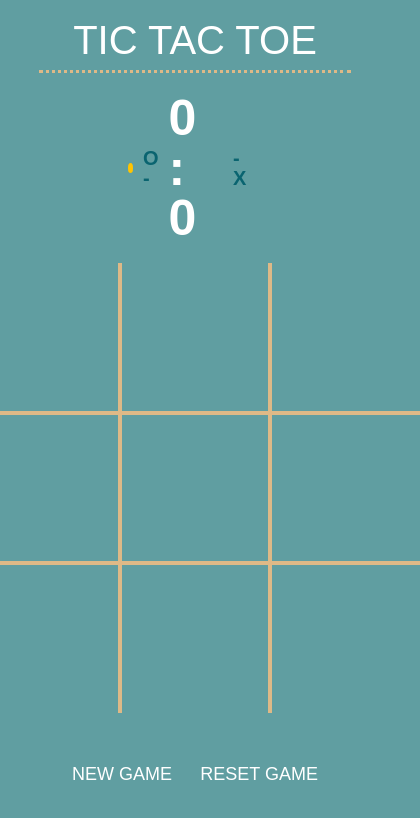
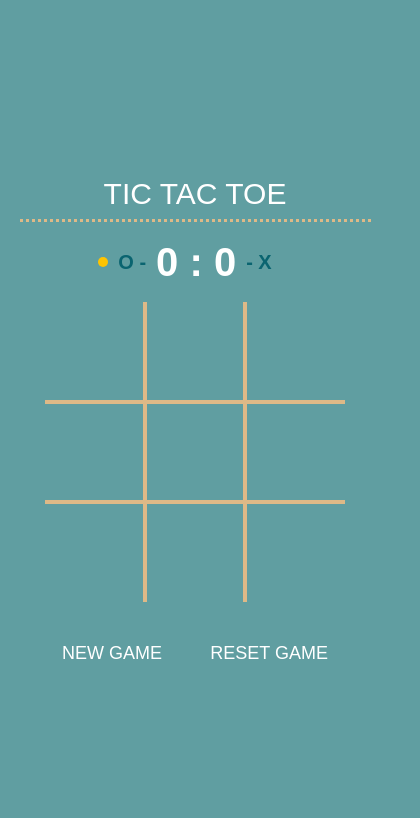
Before and after one commit to flaviaferri/TicTacToeGame, a Next.js app: page / in a window 390 px wide. Shown: the top 818 px of the page, 420 px wide, since content can reach past the window. Built offline with nearby package versions, Linux system fonts and the light colour scheme.

Commit message:
fixing style

```diff
--- a/components/Game/index.js
+++ b/components/Game/index.js
@@ -10,6 +10,7 @@ const GameWrapper = styled.section(
     justify-content: center;
     flex-direction: column;
     margin-top: 2rem;
+    height: 100vh;
   `
 );
 
@@ -24,9 +25,16 @@ const Title = styled.h1(
     border-bottom: 3px dotted ${theme.colors.beige};
     padding-bottom: 1rem;
     text-transform: uppercase;
+
+    ${theme.breakpoints[0]} {
+      width: 90%;
+      font-size: 3rem;
+    }
   `
 );
-const Player = styled.div(
+
+// scoreboard style
+const PlayerBoard = styled.div(
   ({ theme }) => css`
     display: flex;
     align-items: center;
@@ -36,6 +44,10 @@ const Player = styled.div(
     font-weight: bold;
     color: ${theme.colors.darkGreen};
     padding: 2rem;
+
+    ${theme.breakpoints[0]} {
+      width: 80%;
+    }
   `
 );
 const Scoreboard = styled.div(
@@ -43,9 +55,25 @@ const Scoreboard = styled.div(
     font-size: 5rem;
     color: ${theme.colors.white};
     margin: 0 1rem;
+
+    ${theme.breakpoints[0]} {
+      font-size: 4rem;
+    }
   `
 );
 
+const PlayerPoint = styled.span(
+  ({ theme, player }) => css`
+    opacity: ${player && "0"};
+    width: 1rem;
+    height: 1rem;
+    background: ${theme.colors.yellow};
+    border-radius: 50%;
+    margin: 1rem;
+  `
+);
+
+// playboard Style
 const GameBoard = styled.div(
   () => css`
     display: grid;
@@ -69,13 +97,23 @@ const GameButton = styled.button(
     &:last-child {
       grid-area: 3/3;
     }
+
+    ${theme.breakpoints[0]} {
+      width: 10rem;
+      height: 10rem;
+    }
   `
 );
 
+//players style
 const PlayerO = styled.div(
   ({ theme }) => css`
     font-size: 10rem;
     color: ${theme.colors.darkGreen};
+
+    ${theme.breakpoints[0]} {
+      font-size: 8rem;
+    }
   `
 );
 
@@ -83,26 +121,25 @@ const PlayerX = styled.div(
   ({ theme }) => css`
     font-size: 10rem;
     color: ${theme.colors.white};
+
+    ${theme.breakpoints[0]} {
+      font-size: 8rem;
+    }
   `
 );
 
-const PlayerPoint = styled.span(
-  ({ theme, player }) => css`
-    opacity: ${player && "0"};
-    width: 1rem;
-    height: 1rem;
-    background: ${theme.colors.yellow};
-    border-radius: 50%;
-    margin: 1rem;
-  `
-);
+// New Game and reset buttons style
+const ButtonWrapper = styled.div(
+  ({ theme }) => css`
+    display: flex;
+    padding: 2rem;
+    width: 70%;
+    justify-content: space-evenly;
 
-const ButtonWrapper = styled.div(
-  () => css`
-    display: flex;
-    padding: 5rem;
-    width: 100%;
-    justify-content: space-evenly;
+    ${theme.breakpoints[0]} {
+      width: 100%;
+      padding: 4rem 2rem;
+    }
   `
 );
 
@@ -227,6 +264,7 @@ export default function Game() {
     });
   }, [ticTacToe, player]);
 
+  // Draw checker
   useEffect(() => {
     const hasDraw = () => {
       const hasNull = ticTacToe.filter((itemRow) => {
@@ -242,37 +280,38 @@ export default function Game() {
     }
   });
 
-  // Show message
+  // Restart game Timeout
   useEffect(() => {
-    if (!isWinner) return;
+    if (!isWinner && !isDraw) return;
 
     const messageTimeout = setTimeout(() => {
       setTicTacToe(initialPositions);
       setIsWinner("");
       setIsDraw(false);
-      // setShowMessage(false);
+
       if (isWinner === "O") {
         setCountOWinner(countOWinner + 1);
-      } else {
+      } else if (isWinner === "X") {
         setCountXWinner(countXWinner + 1);
       }
+      return;
     }, 3000);
 
     return () => {
       clearTimeout(messageTimeout);
     };
-  }, [isWinner, initialPositions]);
+  }, [isWinner, initialPositions, isDraw]);
 
   return (
     <GameWrapper>
       <Title>Tic Tac Toe</Title>
-      <Player>
+      <PlayerBoard>
         <PlayerPoint player={!player}></PlayerPoint>O -
         <Scoreboard>
           {countOWinner} : {countXWinner}
         </Scoreboard>
         - X <PlayerPoint player={player}></PlayerPoint>
-      </Player>
+      </PlayerBoard>
       <GameBoard>
         {ticTacToe.map((row, indexRow) =>
           row.map((_, indexCell) => (
@@ -290,9 +329,6 @@ export default function Game() {
         <Button onClick={() => newGameButton()}>New Game</Button>
         <Button onClick={() => resetGameButton()}>Reset Game</Button>
       </ButtonWrapper>
-      {/* <WinnerMessage isWinner={showMessage}>
-        {showMessage && <>Congratulations you won the match</>}
-      </WinnerMessage> */}
     </GameWrapper>
   );
 }
--- a/styles/theme.js
+++ b/styles/theme.js
@@ -11,5 +11,5 @@ export const theme = {
     black: "#000",
   },
 
-  breakpoints: breakpoints.map((bp) => `@media (min-width: ${bp}px)`),
+  breakpoints: breakpoints.map((bp) => `@media (max-width: ${bp}px)`),
 };
```
